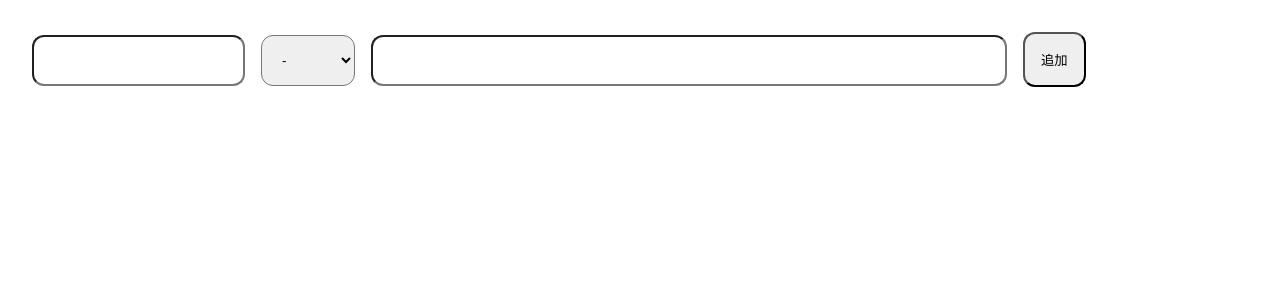
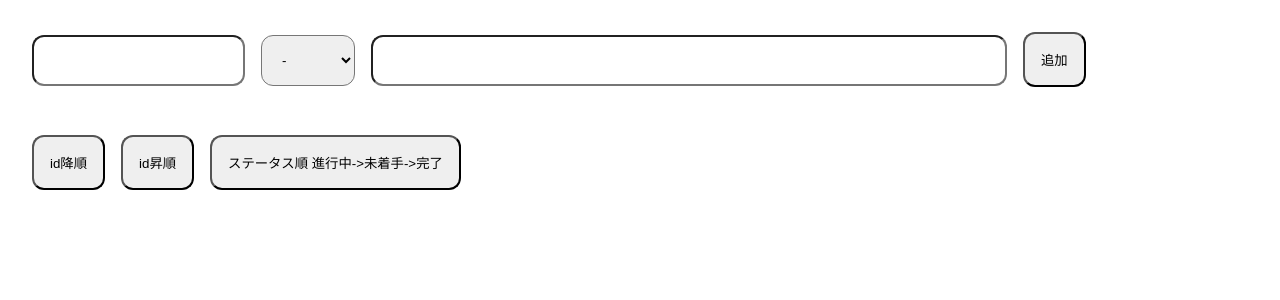
Before and after one commit to jun0222/my-react-todo, a React (Create React App) app: page / in a window 1280 px wide. Shown: the top 300 px of the page. Built offline with nearby package versions, Linux system fonts and the light colour scheme.

Commit message:
add sort system

```diff
--- a/src/App.js
+++ b/src/App.js
@@ -6,6 +6,10 @@ export const App = () => {
       width: '1240px'
     }
     const addStyle = {
+      padding: '16px',
+      margin: '16px'
+    }
+    const sortButtonAreaStyle = {
       padding: '16px',
       margin: '16px'
     }
@@ -44,6 +48,11 @@ export const App = () => {
     const taskDeleteButtonStyle = {
       padding: '16px',
       borderRadius: '12px'
+    }
+    const sortButtonStyle = {
+      padding: '16px',
+      borderRadius: '12px',
+      marginRight: '16px'
     }
     const statusCompleteTaskStyle = {
       display: 'flex',
@@ -114,6 +123,27 @@ export const App = () => {
     setTodos(newTodos);
   };
 
+  const sortByIdAscending = () => {
+    let newTodos = [...todos];
+    newTodos = newTodos.sort((a, b) => a.id - b.id);
+    setTodos(newTodos);
+  }
+
+  const sortByIdDescending = () => {
+    let newTodos = [...todos];
+    newTodos = newTodos.sort((a, b) => b.id - a.id);
+    setTodos(newTodos);
+  }
+
+  const sortByStatusAscending = () => {
+    let newTodos = [...todos];
+    const completeArray = newTodos.filter(item => item.status === '完了');
+    const progressArray = newTodos.filter(item => item.status === '進行中');
+    const notYetArray = newTodos.filter(item => item.status === '未着手');
+    newTodos = progressArray.concat(notYetArray, completeArray);
+    setTodos(newTodos);
+  }
+
   return (
     <div className="App" style={appStyle}>
       <div style={addStyle}>
@@ -128,6 +158,11 @@ export const App = () => {
           <input style={addInputDetailStyle} type="text" value={taskDetailText} onChange={onChangeTaskDetailText} maxLength='50' />
           <button type="button" style={addButtonStyle} onClick={onClickAdd}>追加</button>
         </form>
+      </div>
+      <div className="sortButtons" style={sortButtonAreaStyle}>
+        <button style={sortButtonStyle} onClick={sortByIdDescending}>id降順</button>
+        <button style={sortButtonStyle} onClick={sortByIdAscending}>id昇順</button>
+        <button style={sortButtonStyle} onClick={sortByStatusAscending}>ステータス順 進行中->未着手->完了</button>
       </div>
       <div>
         <ul>
```
